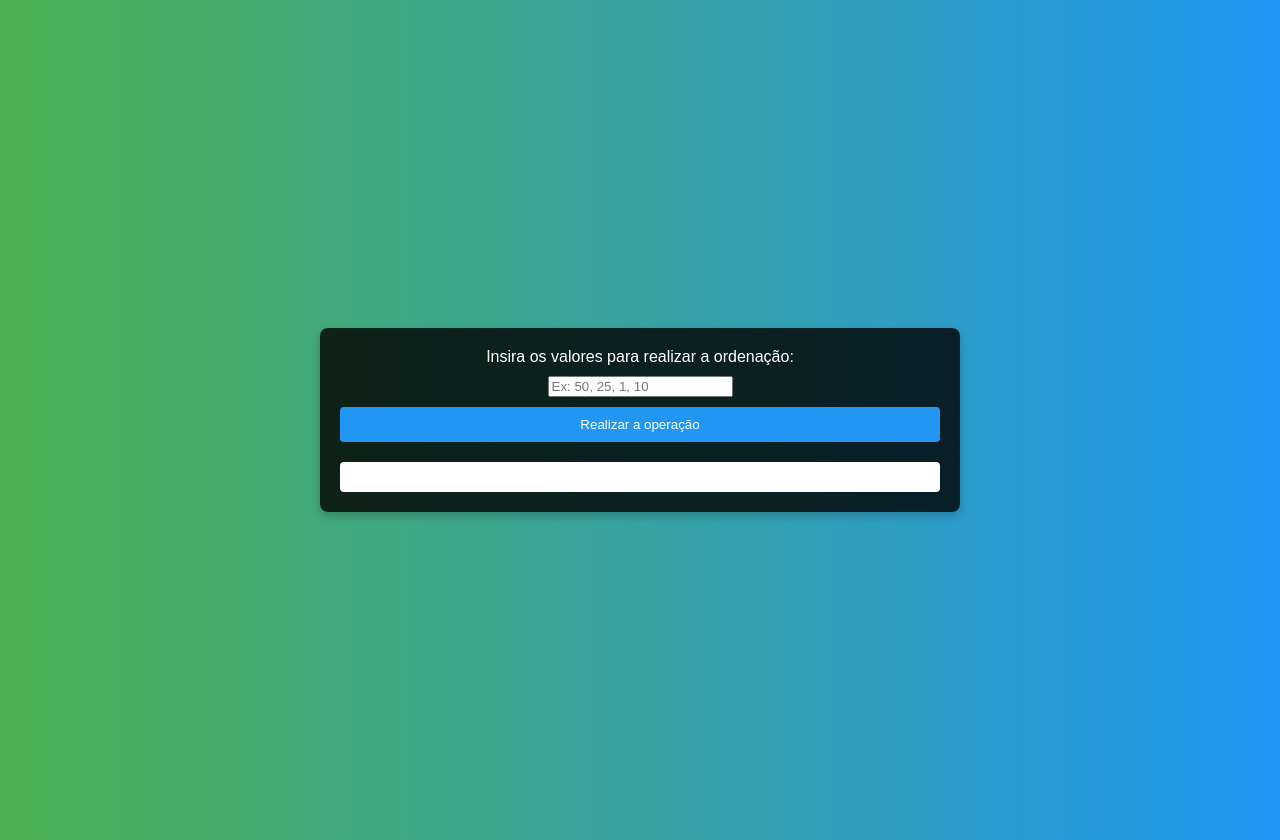
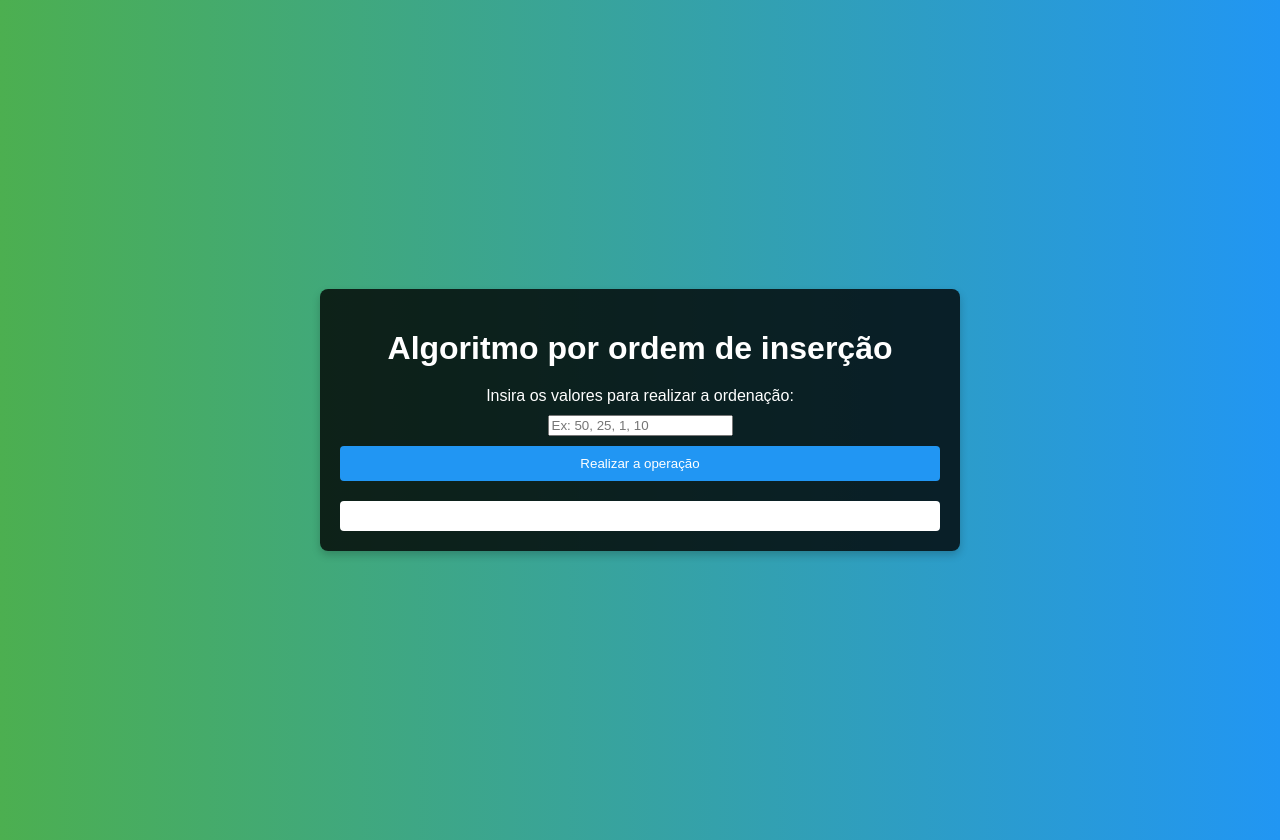
Before and after one commit to Romulo-Americo/Algoritmo-por-orderm-de-insercao, a plain HTML site: page index.html in a window 1280 px wide. Drawn offline with Linux system fonts and the light colour scheme.

Commit message:
Update index.html

```diff
--- a/index.html
+++ b/index.html
@@ -8,6 +8,7 @@
 </head>
 <body>
     <div class="main">
+        <h1>Algoritmo por ordem de inserção</h1>
         <form id="form" class="form">
             <label>Insira os valores para realizar a ordenação:</label>
             <input id="inputArray" type="text" placeholder="Ex: 50, 25, 1, 10">
```
